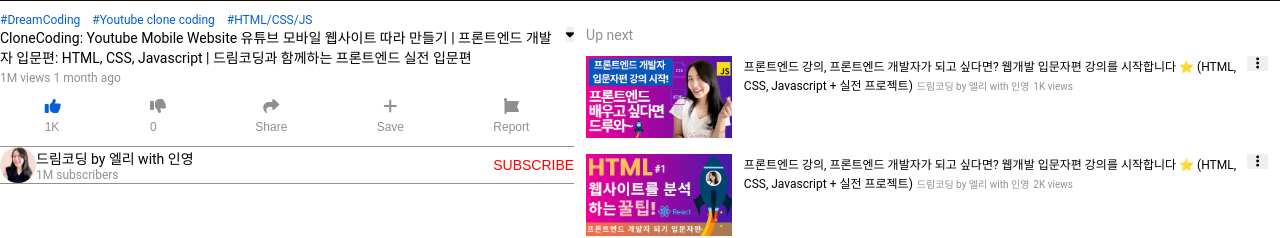
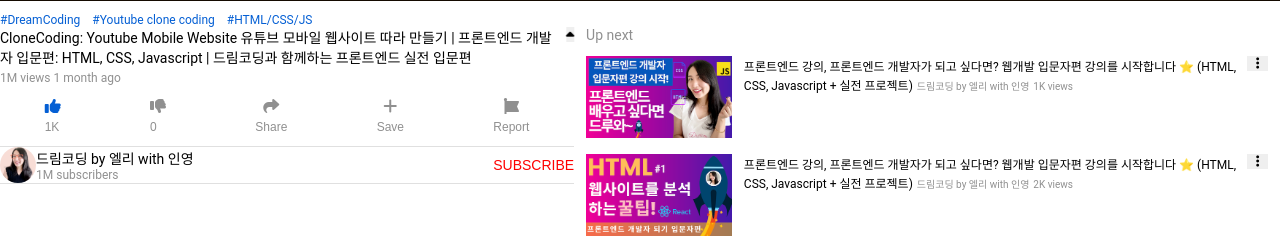
Before and after one commit to Nth-ProgramStarter/clone, a plain HTML site: page youtube_02/index.html in a window 1280 px wide. Both pictures are taken after a click on the button 569 px from the left and 585 px from the top of the page. Shown: the part 551-789 px from the top of the page. Drawn offline with Linux system fonts and the light colour scheme; a web font is replaced by a local one.

Commit message:
modify youtube_02 index.html,style.css and add main.js

```diff
--- a/youtube_02/index.html
+++ b/youtube_02/index.html
@@ -9,6 +9,8 @@
     <title>Youtube Mobile Website</title>
     <script src="https://kit.fontawesome.com/2d323a629b.js" crossorigin="anonymous">
     </script>
+    <script src="main.js" defer></script>
+
 </head>
 
 <body>
--- a/youtube_02/main.js
+++ b/youtube_02/main.js
@@ -0,0 +1,8 @@
+const moreBtn = document.querySelector('.info .metadata .moreBtn');
+const title = document.querySelector('.info .metadata .title');
+
+
+moreBtn.addEventListener('click', () => {
+    moreBtn.classList.toggle('clicked');
+    title.classList.toggle('clamp');
+});
--- a/youtube_02/sytle.css
+++ b/youtube_02/sytle.css
@@ -99,15 +99,24 @@ body > .info {
 
 .info .metadata .titleAndButton .title {
     font-size: var(--font-medium);
+    margin-right: var(--spacing);
+
+}
+
+.info .metadata .titleAndButton .title.clamp {
     display: -webkit-box;
     -webkit-box-orient: vertical;
     -webkit-line-clamp: 2;
     overflow: hidden;
-    margin-right: var(--spacing);
 }
 
 .info .metadata .titleAndButton .moreBtn{
     height: 100%;
+    transition: transform 300ms ease-in-out;
+}
+
+.info .metadata .titleAndButton .moreBtn.clicked {
+    transform: rotate(180deg);
 }
 
 .info .views {
@@ -144,8 +153,8 @@ body > .info {
 .info .channel {
     display: flex;
     justify-content: space-between;
-    border-top: 1px solid var(--grey-dark-color);
-    border-bottom: 1px solid var(--grey-dark-color);
+    border-top: 1px solid var(--grey-light-color);
+    border-bottom: 1px solid var(--grey-light-color);
 
 }
 
```
Also changed, not shown: 1 other file.
